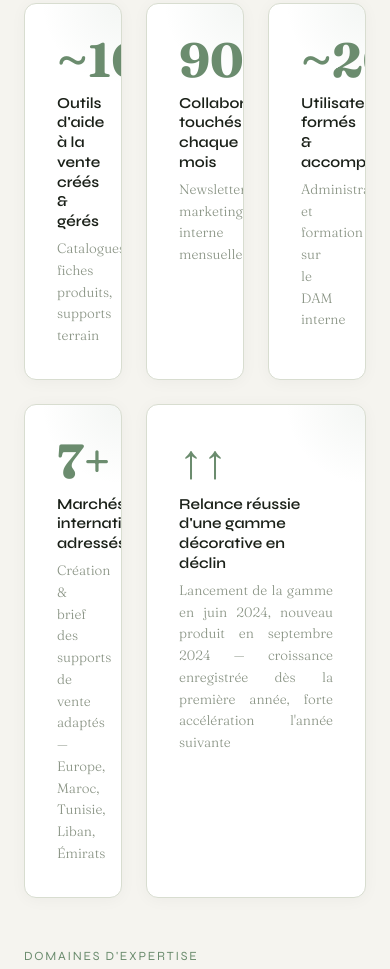
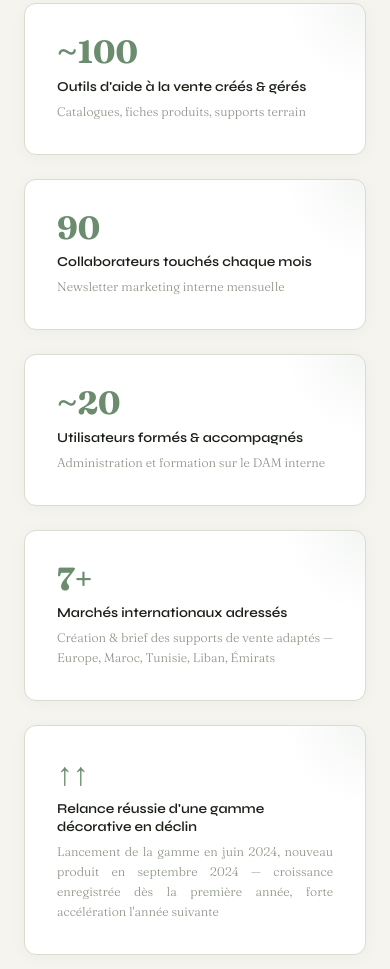
Before and after one commit to meghanefr/meghanecv, a plain HTML site: page index.html in a window 390 px wide. Shown: the part 4055-5024 px from the top of the page. Drawn offline with Linux system fonts and the light colour scheme.

Commit message:
Update index.html

```diff
--- a/index.html
+++ b/index.html
@@ -181,7 +181,9 @@
   .edu-degree { font-family: 'Fraunces', serif; font-size: 1.2rem; font-weight: 700; color: var(--dark); }
   .edu-school { font-size: .82rem; color: var(--muted); margin-top: .4rem; }
 
-  .lang-row { display: flex; gap: 1.5rem; flex-wrap: wrap; margin-bottom: 3rem; }
+  .lang-row { display: grid; grid-template-columns: repeat(4, 1fr); gap: 1rem; margin-bottom: 3rem; }
+  @media (max-width: 700px) { .lang-row { grid-template-columns: 1fr 1fr; } }
+  @media (max-width: 400px) { .lang-row { grid-template-columns: 1fr; } }
   .lang-card { flex: 1; min-width: 160px; background: var(--surface); border: 1px solid var(--border); border-radius: 12px; padding: 1.6rem; text-align: center; transition: border-color .2s, transform .2s; box-shadow: 0 2px 16px rgba(0,0,0,.04); }
   .lang-card:hover { border-color: var(--accent); transform: translateY(-2px); }
   .lang-flag { font-size: 2rem; margin-bottom: .7rem; display: block; }
@@ -363,7 +365,7 @@
     <span class="section-num">02</span>
     <h2 class="section-title">Mes<br><em>compétences</em></h2>
   </div>
-  <div style="display:grid; grid-template-columns: repeat(3,1fr); gap: 1.5rem; margin-bottom: 3rem;">
+  <div class="kpi-grid">
     <div class="kpi-card reveal">
       <div class="kpi-num">~100</div>
       <div class="kpi-label">Outils d'aide à la vente créés & gérés</div>
@@ -384,7 +386,7 @@
       <div class="kpi-label">Marchés internationaux adressés</div>
       <div class="kpi-sub">Création & brief des supports de vente adaptés — Europe, Maroc, Tunisie, Liban, Émirats</div>
     </div>
-    <div class="kpi-card reveal" style="grid-column: span 2;">
+    <div class="kpi-card reveal kpi-wide">
       <div class="kpi-num">↑↑</div>
       <div class="kpi-label">Relance réussie d'une gamme décorative en déclin</div>
       <div class="kpi-sub">Lancement de la gamme en juin 2024, nouveau produit en septembre 2024 — croissance enregistrée dès la première année, forte accélération l'année suivante</div>
@@ -445,8 +447,25 @@
     line-height: 1.6;
     text-align: justify;
   }
+  .kpi-grid {
+    display: grid;
+    grid-template-columns: repeat(3, 1fr);
+    gap: 1.5rem;
+    margin-bottom: 3rem;
+  }
+  .kpi-wide { grid-column: span 2; }
+
   @media (max-width: 900px) {
-    .kpi-card[style*="span 2"] { grid-column: span 1; }
+    .kpi-grid { grid-template-columns: 1fr 1fr; }
+    .kpi-wide { grid-column: span 2; }
+    .kpi-num { font-size: 2.2rem; }
+  }
+  @media (max-width: 500px) {
+    .kpi-grid { grid-template-columns: 1fr; }
+    .kpi-wide { grid-column: span 1; }
+    .kpi-num { font-size: 2rem; }
+    .kpi-label { font-size: .85rem; }
+    .kpi-sub { font-size: .78rem; }
   }
 </style>
 </section>
@@ -561,8 +580,11 @@
 <style>
   .tools-grid {
     display: grid;
-    grid-template-columns: repeat(auto-fill, minmax(180px, 1fr));
+    grid-template-columns: repeat(auto-fill, minmax(140px, 1fr));
     gap: 1.2rem;
+  }
+  @media (max-width: 500px) {
+    .tools-grid { grid-template-columns: 1fr 1fr; }
   }
   .tool-card {
     background: var(--surface);
```
